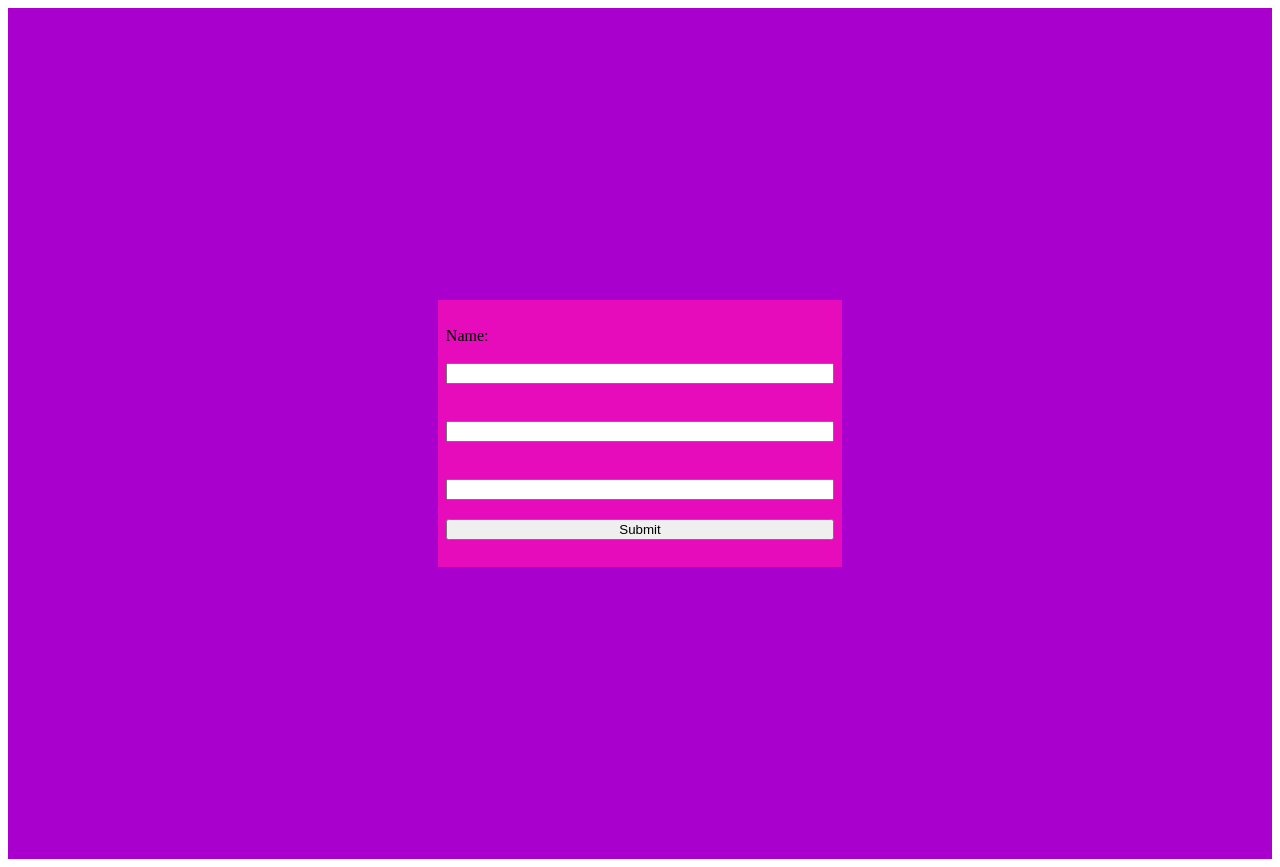
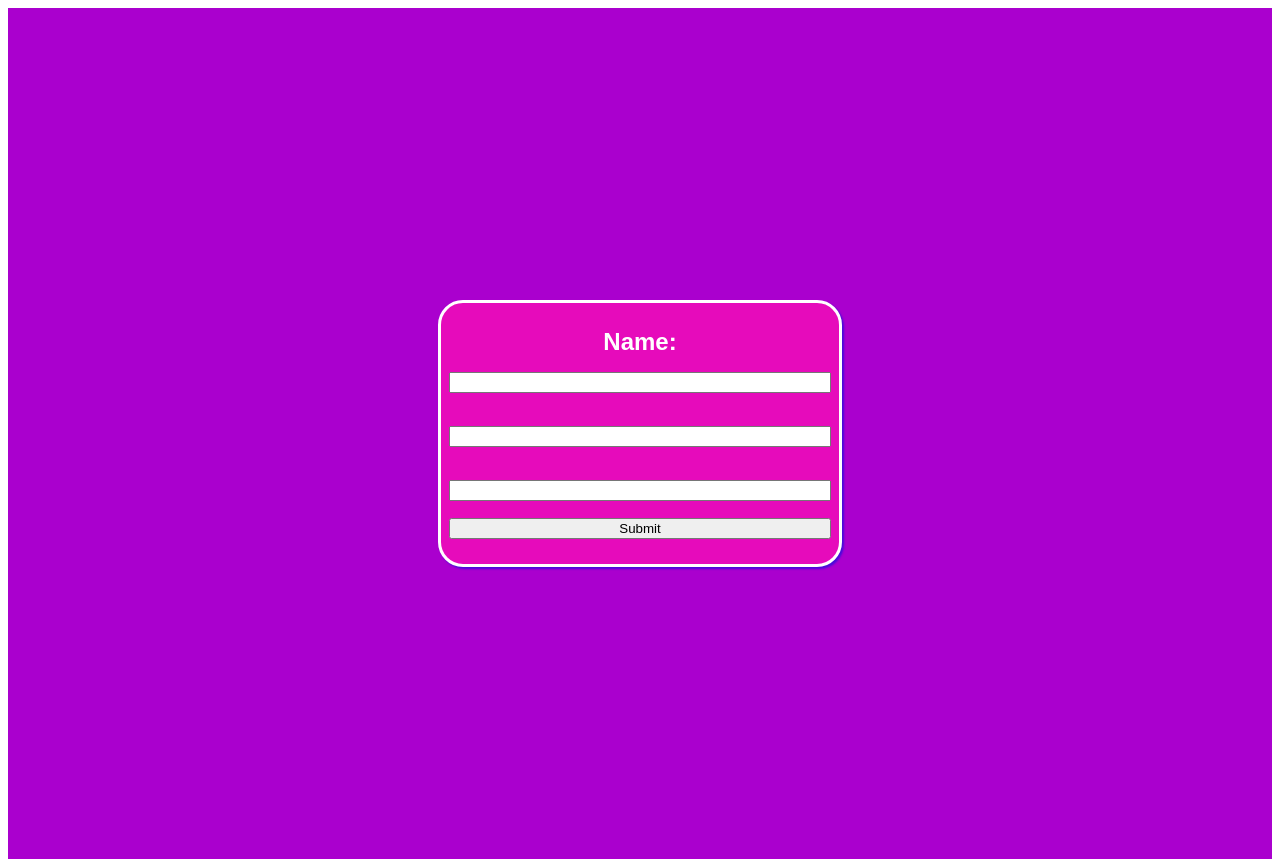
Before and after one commit to J-Skarbek/intermediate-advanced-html-css, a plain HTML site: page form-basics.html in a window 1280 px wide. Drawn offline with Linux system fonts and the light colour scheme.

Commit message:
Refine the layout.

```diff
--- a/form-styles.css
+++ b/form-styles.css
@@ -1,3 +1,11 @@
+label {
+    font-family: Arial, Helvetica, sans-serif;
+    font-size: 1.5rem;
+    font-weight: 800;
+    text-align: center;
+    color: #fff;
+}
+
 .container {
     display: grid;
     grid-template-columns: repeat(12, 1fr);
@@ -16,4 +24,8 @@
     grid-row: 5 / span 4;
     padding: 2%;
     background-color: #E60BBB;
+    border: 3px solid #fff;
+    border-radius: 25px;
+    box-shadow: 2px 2px 2px 0 #470BDB;
+
 }
```
